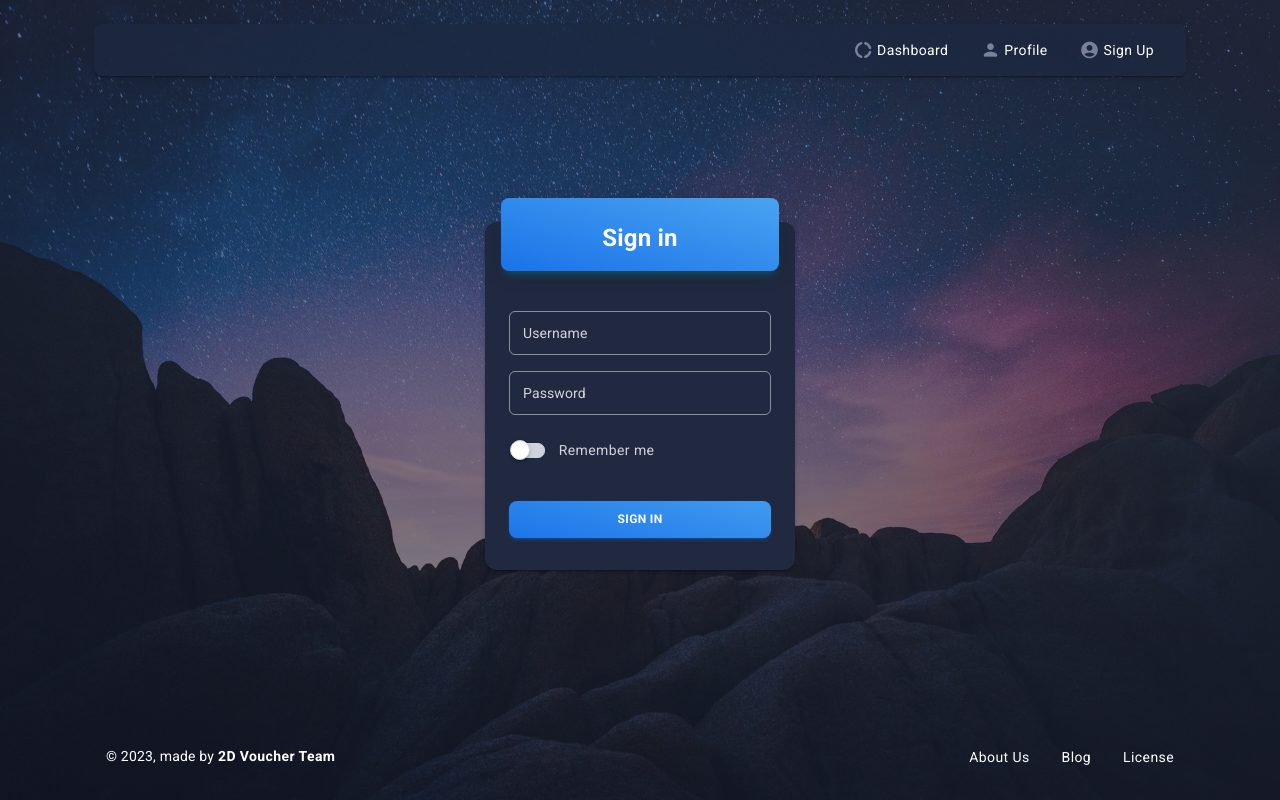
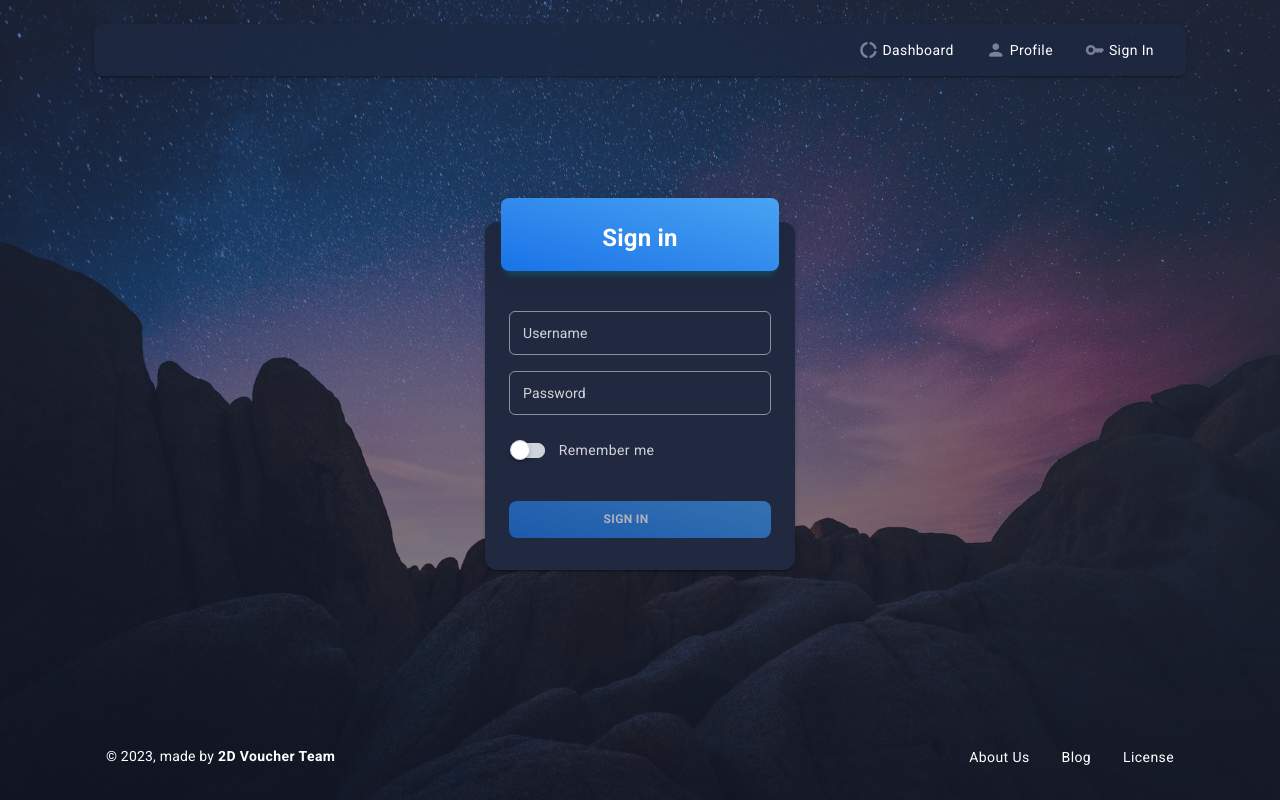
Before and after one commit to kyawphyothu/2dvoucher, a React (Create React App) app in the folder client/: page /dashboard in a window 1280 px wide. Both pictures are taken after a click on the button "SIGN IN". Built offline with nearby package versions, Linux system fonts and the light colour scheme; no server answers.

Commit message:
login button more userfriendly

```diff
--- a/client/src/examples/Navbars/DefaultNavbar/index.js
+++ b/client/src/examples/Navbars/DefaultNavbar/index.js
@@ -115,18 +115,18 @@ function DefaultNavbar({ transparent, light, action }) {
 						route="/profile"
 						light={light}
 					/>
-					<DefaultNavbarLink
+					{/* <DefaultNavbarLink
 						icon="account_circle"
 						name="sign up"
 						route="/authentication/sign-up"
 						light={light}
-					/>
-					{/* <DefaultNavbarLink
+					/> */}
+					<DefaultNavbarLink
 						icon="key"
 						name="sign in"
 						route="/authentication/sign-in"
 						light={light}
-					/> */}
+					/>
 				</MDBox>
 				{action &&
 					(action.type === "internal" ? (
--- a/client/src/layouts/authentication/sign-in/index.js
+++ b/client/src/layouts/authentication/sign-in/index.js
@@ -19,12 +19,17 @@ import { login } from "apiCalls";
 import { useMaterialUIController, setAuth, setAuthUser } from "context";
 import Snackbar from "@mui/material/Snackbar/Snackbar";
 import MuiAlert from "@mui/material/Alert";
+import CircularProgress from "@mui/material/CircularProgress/CircularProgress";
+import { Save as SaveIcon } from "@mui/icons-material";
+import { LoadingButton } from "@mui/lab";
+import { Box } from "@mui/material";
 
 const Alert = forwardRef(function Alert(props, ref) {
 	return <MuiAlert elevation={6} ref={ref} variant="filled" {...props} />;
 });
 
 function Basic() {
+	const [isLoadingBtn, setIsLoadingBtn] = useState(false);
 	const [controller, dispatch] = useMaterialUIController();
 
 	const [rememberMe, setRememberMe] = useState(false);
@@ -36,10 +41,12 @@ function Basic() {
 	const handleSetRememberMe = () => setRememberMe(!rememberMe);
 
 	const handleSignIn = () => {
+		setIsLoadingBtn(true);
 		const username = usernamRef.current.value;
 		const password = passwordRef.current.value;
 		(async () => {
 			const user = await login(username, password);
+			setIsLoadingBtn(false);
 			if (!user) return setHasError(true);
 
 			setAuth(dispatch, true);
@@ -69,38 +76,6 @@ function Basic() {
 					<MDTypography variant="h4" fontWeight="medium" color="white" mt={1}>
 						Sign in
 					</MDTypography>
-					{/* <Grid container spacing={3} justifyContent="center" sx={{ mt: 1, mb: 2 }}>
-						<Grid item xs={2}>
-							<MDTypography
-								component={MuiLink}
-								href="#"
-								variant="body1"
-								color="white"
-							>
-								<FacebookIcon color="inherit" />
-							</MDTypography>
-						</Grid>
-						<Grid item xs={2}>
-							<MDTypography
-								component={MuiLink}
-								href="#"
-								variant="body1"
-								color="white"
-							>
-								<GitHubIcon color="inherit" />
-							</MDTypography>
-						</Grid>
-						<Grid item xs={2}>
-							<MDTypography
-								component={MuiLink}
-								href="#"
-								variant="body1"
-								color="white"
-							>
-								<GoogleIcon color="inherit" />
-							</MDTypography>
-						</Grid>
-					</Grid> */}
 				</MDBox>
 				<MDBox pt={4} pb={3} px={3}>
 					<MDBox component="form" role="form">
@@ -138,25 +113,18 @@ function Basic() {
 								color="info"
 								fullWidth
 								onClick={handleSignIn}
+								disabled={isLoadingBtn}
 							>
 								sign in
+								{isLoadingBtn ? (
+									<Box sx={{ display: "flex", marginLeft: "12px" }}>
+										<CircularProgress size={16} />
+									</Box>
+								) : (
+									""
+								)}
 							</MDButton>
 						</MDBox>
-						{/* <MDBox mt={3} mb={1} textAlign="center">
-							<MDTypography variant="button" color="text">
-								Don&apos;t have an account?{" "}
-								<MDTypography
-									component={Link}
-									to="/authentication/sign-up"
-									variant="button"
-									color="info"
-									fontWeight="medium"
-									textGradient
-								>
-									Sign up
-								</MDTypography>
-							</MDTypography>
-						</MDBox> */}
 					</MDBox>
 				</MDBox>
 			</Card>
```
